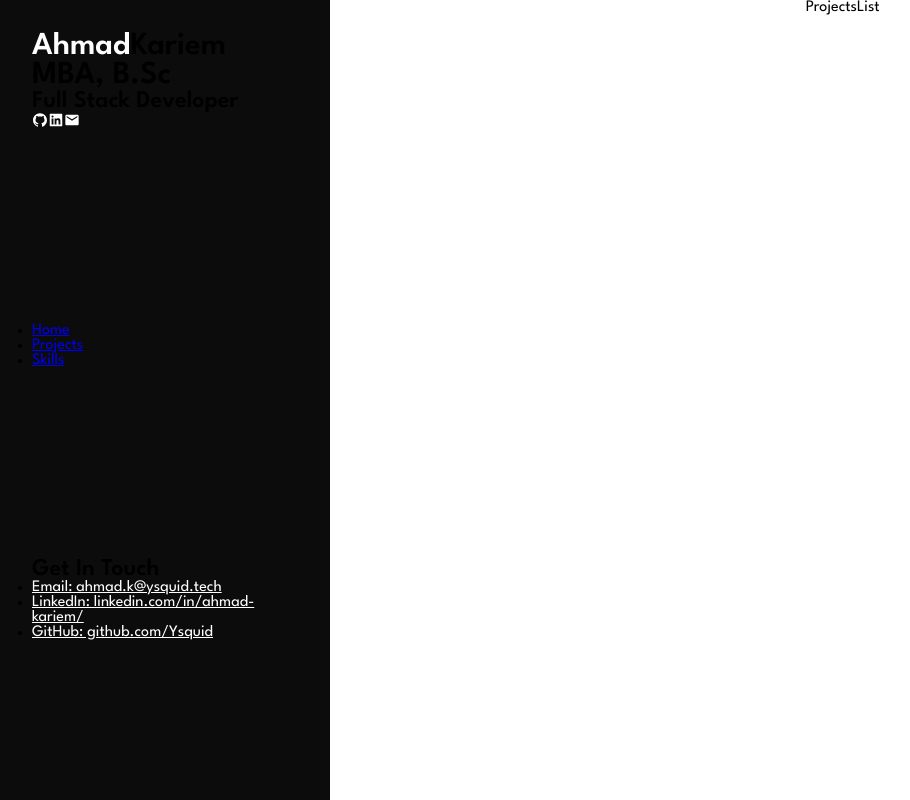
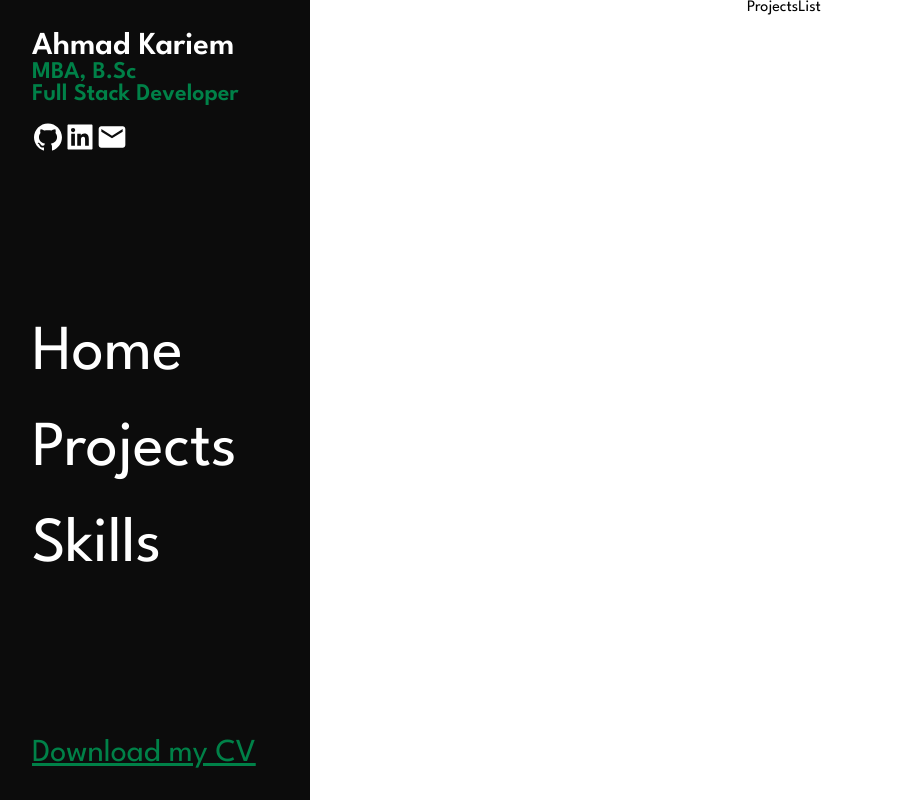
Before and after one commit to YSquid/portfolio2.0, a React (Create React App) app: page /projects in a window 1280 px wide. Shown: the whole page, without its empty margins (0-910 px from the left). Built offline with nearby package versions, Linux system fonts and the light colour scheme.

Commit message:
most nav stlying done

```diff
--- a/src/components/nav/Nav.css
+++ b/src/components/nav/Nav.css
@@ -5,24 +5,96 @@
   flex-direction: column;
   justify-content: space-between;
   padding-top: 2rem;
-    padding-bottom: 10rem;
+  padding-bottom: 2rem;
   padding-right: 2rem;
-    padding-left: 2rem
+  padding-left: 2rem;
 }
 
 /*Title card styles*/
-#ahmad {
-    color: var(--white-text)
+
+.Nav_title {
+  color: var(--accent-1);
 }
 
-.GitHub_icon {
+.Nav_title a:link {
+    color: var(--white-text);
+    font-size: 2rem;
+}
+
+.Nav_title a:visited {
+    color: var(--white-text);
+    font-size: 2rem;
+}
+
+.Nav_title a:hover {
+    color: var(--accent-2);
+    font-size: 2rem;
+}
+
+.Name {
+  line-break: word;
+  font-size: 2rem;
+  color: var(--white-text);
+}
+
+.FS_dev {
+  margin-bottom: 1rem;
+}
+
+/* .GitHub_icon {
   color: white;
+  font-size: 2rem;
 }
 
 .Linkedin_icon {
   color: white;
+  font-size: 2rem;
 }
 
-.Email_icon{
+.Email_icon {
   color: white;
+  font-size: 2rem;
+} */
+
+/*Nav Link Styles*/
+
+.Nav_links {
+  font-size: 4rem;
 }
+
+.Nav_items {
+  list-style: none;
+  text-decoration: none;
+  line-height: 1.5;
+}
+
+.Nav_items li a:link {
+  text-decoration: none;
+  color: var(--white-text);
+}
+
+.Nav_items li a:visited {
+  text-decoration: none;
+  color: var(--white-text);
+}
+
+.Nav_items li a:hover {
+  text-decoration: none;
+  color: var(--accent-2);
+}
+
+/*Nav footer styles*/
+
+.CV a:link {
+  font-size: 2rem;
+  color: var(--accent-1);
+}
+
+
+.CV a:visited {
+    color: var(--accent-1);
+  }
+
+  .CV a:hover {
+    color: var(--accent-2);
+  }
--- a/src/components/nav/Nav.js
+++ b/src/components/nav/Nav.js
@@ -8,11 +8,9 @@ function Nav() {
   return (
     <div className="Nav">
       <div className="Nav_title">
-        <h1>
-          <span id="ahmad">Ahmad</span>Kariem{" "}
-          <span id="degrees">MBA, B.Sc</span>
-        </h1>
-        <h2>Full Stack Developer</h2>
+        <h1 className="Name">Ahmad Kariem</h1>
+        <h2>MBA, B.Sc</h2>
+        <h2 className="FS_dev">Full Stack Developer</h2>
         <a
           href="https://github.com/YSquid"
           target="_blank"
@@ -35,7 +33,7 @@ function Nav() {
       </div>
 
       <nav className="Nav_links">
-        <ul>
+        <ul className="Nav_items">
           <li>
             <Link to="/">Home</Link>
           </li>
@@ -47,38 +45,14 @@ function Nav() {
           </li>
         </ul>
       </nav>
-
-      <div className="Nav_footer">
-        <h2>Get In Touch</h2>
-        <ul>
-          <li>
-            <a href="mailto:ahmad.k@ysquid.tech" className="Email_icon">
-              Email: ahmad.k@ysquid.tech
-            </a>
-          </li>
-
-          <li>
-            <a
-              href="https://www.linkedin.com/in/ahmad-kariem/"
-              target="_blank"
-              rel="noreferrer"
-              className="Linkedin_icon"
-            >
-              LinkedIn: linkedin.com/in/ahmad-kariem/
-            </a>
-          </li>
-
-          <li>
-            <a
-              href="https://github.com/YSquid"
-              target="_blank"
-              rel="noreferrer"
-              className="GitHub_icon"
-            >
-              GitHub: github.com/Ysquid
-            </a>
-          </li>
-        </ul>
+      <div className="CV">
+        <a
+          href="https://drive.google.com/file/d/1x2mc9Uwp1gL1Wp9OwQAI8VtA4HDg0Z7q/view?usp=sharing"
+          download="AhmadCV"
+          target="_blank"
+        >
+          Download my CV
+        </a>
       </div>
     </div>
   );
```
Also changed, not shown: 1 other file (tests, documents, lock files or other folders). Lines whose indentation alone changed are shown as unchanged.
